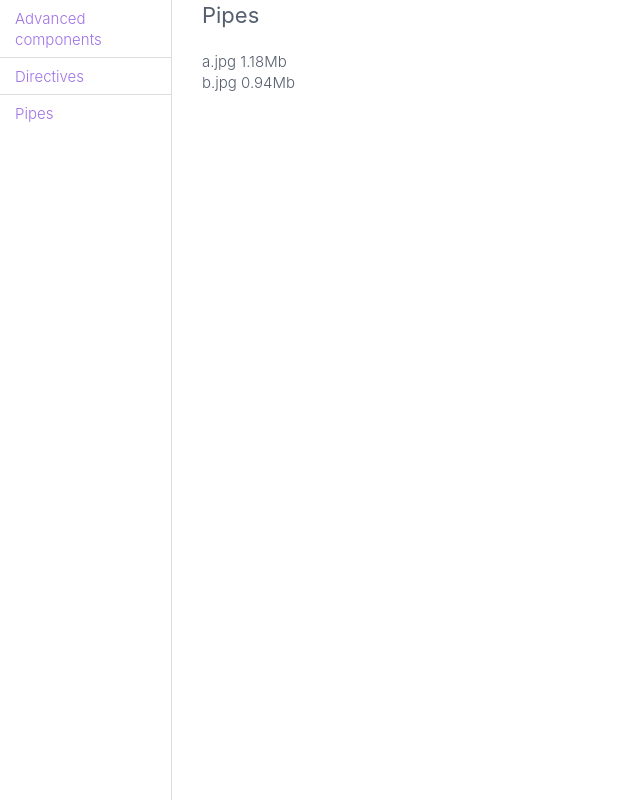
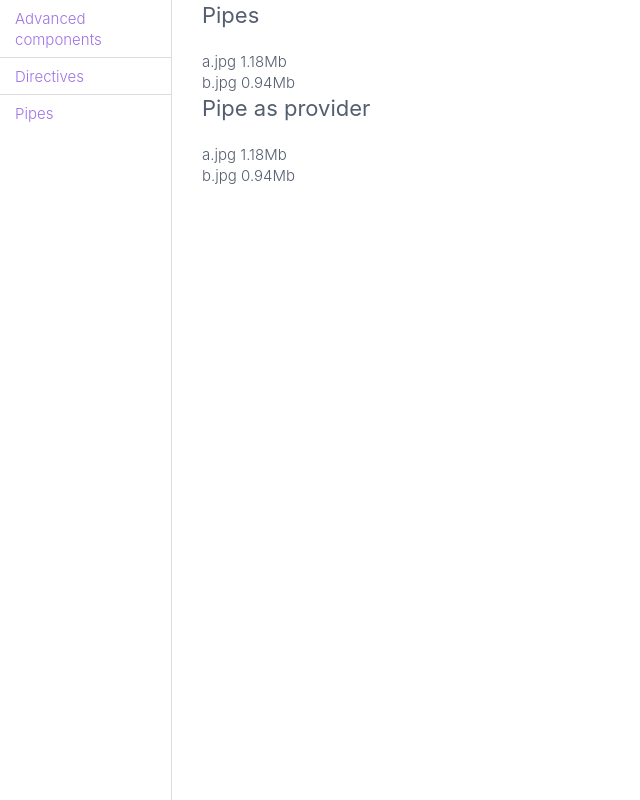
Before and after one commit to chat-du-cheshire/ultimate-ng-pro, an Angular app: page /pipes in a window 1280 px wide. Shown: the whole page, without its empty margins (0-640 px from the left). Built offline with nearby package versions, Linux system fonts and the light colour scheme.

Commit message:
Lesson: Pipes as providers

```diff
--- a/src/app/modules/pipes/components/pipes/pipes.component.html
+++ b/src/app/modules/pipes/components/pipes/pipes.component.html
@@ -3,4 +3,8 @@
   <ul>
     <li *ngFor="let file of files">{{file.name}} {{file.size | toMb: 'Mb'}}</li>
   </ul>
+  <h3>Pipe as provider</h3>
+  <ul>
+    <li *ngFor="let file of converted">{{file.name}} {{file.size}}</li>
+  </ul>
 </div>
--- a/src/app/modules/pipes/components/pipes/pipes.component.ts
+++ b/src/app/modules/pipes/components/pipes/pipes.component.ts
@@ -1,10 +1,12 @@
 import {Component, OnInit} from '@angular/core';
 import {IFile} from '../../interfaces/IFile';
+import {ToMbPipe} from '../../pipes/to-mb.pipe';
 
 @Component({
   selector: 'pipes',
   templateUrl: './pipes.component.html',
-  styleUrls: ['./pipes.component.scss']
+  styleUrls: ['./pipes.component.scss'],
+  providers: [ToMbPipe]
 })
 export class PipesComponent implements OnInit {
 
@@ -16,7 +18,11 @@ export class PipesComponent implements OnInit {
     size: 987654
   }];
 
-  constructor() {
+  converted = this.files.map(
+    (file) => ({...file, size: this.toMb.transform(file.size, 'Mb')})
+  );
+
+  constructor(private toMb: ToMbPipe) {
   }
 
   ngOnInit() {
```
